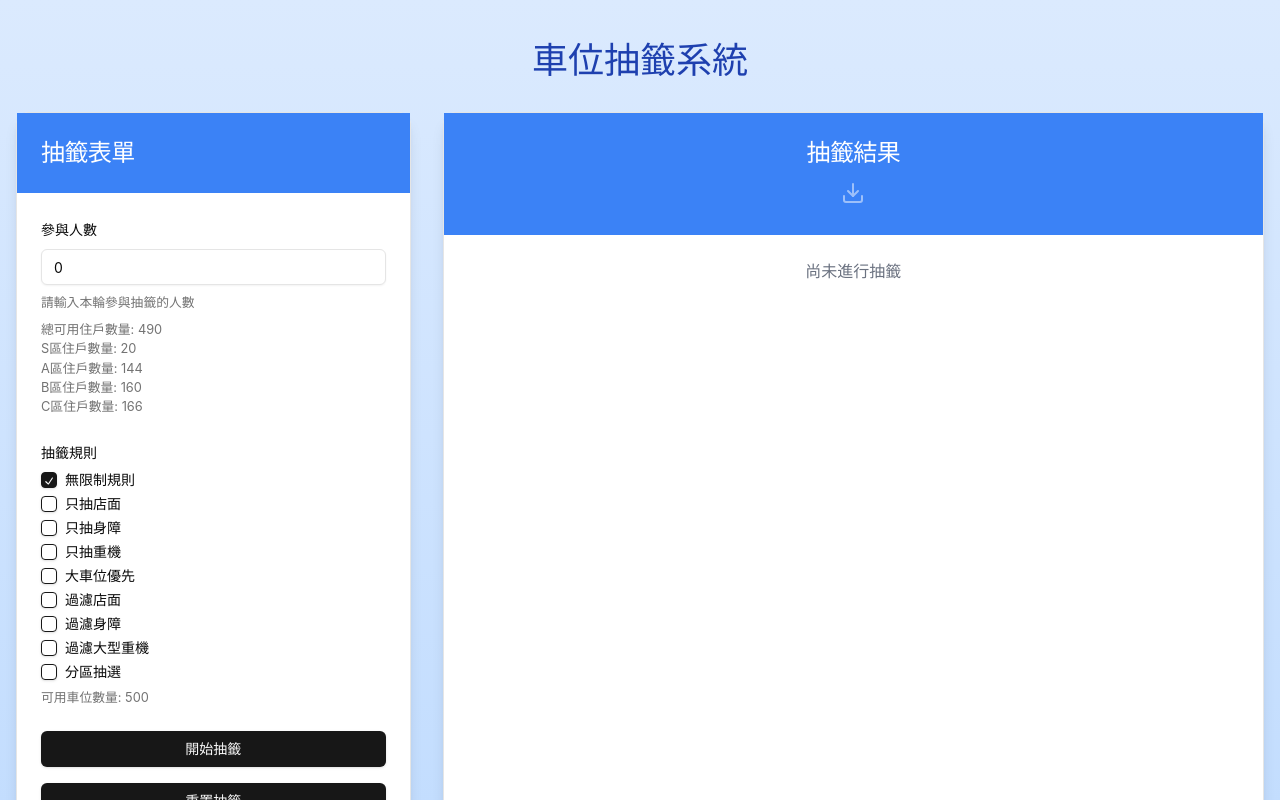
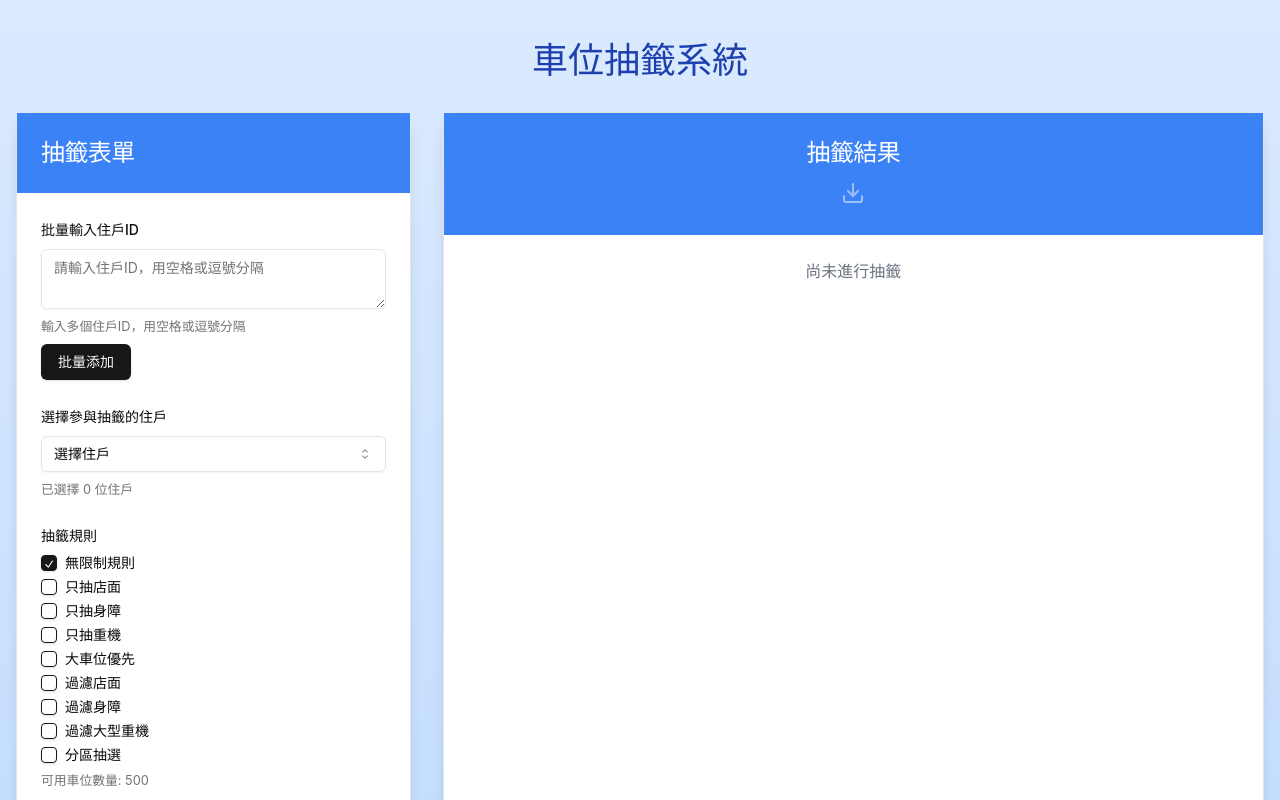
Before and after one commit to allen-hsu/parking-lottery, a React (Vite) app: page / in a window 1280 px wide. Shown: the top 800 px of the page. Built offline with nearby package versions, Linux system fonts and the light colour scheme; the HTML template or start-up script is replaced by a standard one.

Commit message:
add batch

```diff
--- a/src/components/LotteryForm.tsx
+++ b/src/components/LotteryForm.tsx
@@ -1,5 +1,5 @@
-import React from "react";
-import { useForm } from "react-hook-form";
+import React, { useState, useEffect } from "react";
+import { useForm, Controller } from "react-hook-form";
 import { zodResolver } from "@hookform/resolvers/zod";
 import * as z from "zod";
 import { Button } from "@/components/ui/button";
@@ -12,17 +12,25 @@ import {
   FormLabel,
   FormMessage,
 } from "@/components/ui/form";
-import { Input } from "@/components/ui/input";
 import { Checkbox } from "@/components/ui/checkbox";
+import { Textarea } from "@/components/ui/textarea";
 import {
   ParkingSpace,
   LotteryFormData,
   LotteryRules,
   Resident,
 } from "@/types/ParkingSpace";
+import {
+  Select,
+  SelectContent,
+  SelectItem,
+  SelectTrigger,
+  SelectValue,
+} from "@/components/ui/select";
 
 const formSchema = z.object({
-  participants: z.number().min(1, "至少需要1名參與者"),
+  selectedResidents: z.array(z.string()).min(1, "請至少選擇一位住戶"),
+  bulkInput: z.string(),
   rules: z.object({
     noRestriction: z.boolean(),
     onlyStore: z.boolean(),
@@ -40,17 +48,22 @@ interface LotteryFormProps {
   onSubmit: (data: LotteryFormData) => void;
   availableSpaces: ParkingSpace[];
   availableResidents: Resident[];
+  resetTrigger: number; // 新增這個 prop
 }
 
 const LotteryForm: React.FC<LotteryFormProps> = ({
   onSubmit,
   availableSpaces,
   availableResidents,
+  resetTrigger,
 }) => {
+  const [selectedResidents, setSelectedResidents] = useState<string[]>([]);
+
   const form = useForm<LotteryFormData>({
     resolver: zodResolver(formSchema),
     defaultValues: {
-      participants: 0,
+      selectedResidents: [],
+      bulkInput: "",
       rules: {
         noRestriction: true,
         onlyStore: false,
@@ -64,6 +77,26 @@ const LotteryForm: React.FC<LotteryFormProps> = ({
       },
     },
   });
+
+  // 添加一個 useEffect 來處理重置
+  useEffect(() => {
+    setSelectedResidents([]);
+    form.reset({
+      selectedResidents: [],
+      bulkInput: "",
+      rules: {
+        noRestriction: true,
+        onlyStore: false,
+        onlyDisabled: false,
+        onlyMotorcycle: false,
+        largePriority: false,
+        excludeStore: false,
+        excludeDisabled: false,
+        excludeMotorcycle: false,
+        areaRestriction: false,
+      },
+    });
+  }, [resetTrigger, form]);
 
   // 計算各區域的住戶數量
   const residentCounts = availableResidents.reduce(
@@ -116,32 +149,93 @@ const LotteryForm: React.FC<LotteryFormProps> = ({
     }).length;
   };
 
+  const handleResidentSelect = (residentId: string) => {
+    setSelectedResidents((prev) => {
+      if (prev.includes(residentId)) {
+        return prev.filter((id) => id !== residentId);
+      } else {
+        return [...prev, residentId];
+      }
+    });
+  };
+
+  const handleBulkInput = () => {
+    const bulkInput = form.getValues("bulkInput");
+    const inputIds = bulkInput.split(/[\s,]+/).filter(Boolean); // 分割輸入並過濾空字符串
+    const validIds = inputIds.filter((id) =>
+      availableResidents.some((resident) => resident.id === id)
+    );
+    setSelectedResidents(validIds);
+    form.setValue("selectedResidents", validIds);
+  };
+
   return (
     <Form {...form}>
       <form onSubmit={form.handleSubmit(onSubmit)} className="space-y-6">
         <FormField
           control={form.control}
-          name="participants"
+          name="bulkInput"
           render={({ field }) => (
             <FormItem>
-              <FormLabel>參與人數</FormLabel>
+              <FormLabel>批量輸入住戶ID</FormLabel>
               <FormControl>
-                <Input
-                  type="number"
+                <Textarea
+                  placeholder="請輸入住戶ID，用空格或逗號分隔"
                   {...field}
-                  onChange={(e) => field.onChange(+e.target.value)}
-                  className="bg-white"
                 />
               </FormControl>
               <FormDescription>
-                請輸入本輪參與抽籤的人數
-                <div className="mt-2">
-                  <p>總可用住戶數量: {residentCounts.total}</p>
-                  <p>S區住戶數量: {residentCounts.S}</p>
-                  <p>A區住戶數量: {residentCounts.A}</p>
-                  <p>B區住戶數量: {residentCounts.B}</p>
-                  <p>C區住戶數量: {residentCounts.C}</p>
-                </div>
+                輸入多個住戶ID，用空格或逗號分隔
+              </FormDescription>
+              <Button type="button" onClick={handleBulkInput}>
+                批量添加
+              </Button>
+            </FormItem>
+          )}
+        />
+        <FormField
+          control={form.control}
+          name="selectedResidents"
+          render={({ field }) => (
+            <FormItem>
+              <FormLabel>選擇參與抽籤的住戶</FormLabel>
+              <FormControl>
+                <Select onValueChange={(value) => handleResidentSelect(value)}>
+                  <SelectTrigger>
+                    <SelectValue placeholder="選擇住戶" />
+                  </SelectTrigger>
+                  <SelectContent>
+                    {availableResidents.map((resident) => (
+                      <SelectItem key={resident.id} value={resident.id}>
+                        {resident.unitNumber} ({resident.area}區)
+                      </SelectItem>
+                    ))}
+                  </SelectContent>
+                </Select>
+              </FormControl>
+              <div className="mt-2 space-y-2">
+                {selectedResidents.map((residentId) => {
+                  const resident = availableResidents.find(
+                    (r) => r.id === residentId
+                  );
+                  return (
+                    <div
+                      key={residentId}
+                      className="flex items-center space-x-2"
+                    >
+                      <Checkbox
+                        checked
+                        onCheckedChange={() => handleResidentSelect(residentId)}
+                      />
+                      <span>
+                        {resident?.unitNumber} ({resident?.area}區)
+                      </span>
+                    </div>
+                  );
+                })}
+              </div>
+              <FormDescription>
+                已選擇 {selectedResidents.length} 位住戶
               </FormDescription>
               <FormMessage />
             </FormItem>
--- /dev/null
+++ b/src/components/ui/textarea.tsx
@@ -0,0 +1,24 @@
+import * as React from "react"
+
+import { cn } from "@/lib/utils"
+
+export interface TextareaProps
+  extends React.TextareaHTMLAttributes<HTMLTextAreaElement> {}
+
+const Textarea = React.forwardRef<HTMLTextAreaElement, TextareaProps>(
+  ({ className, ...props }, ref) => {
+    return (
+      <textarea
+        className={cn(
+          "flex min-h-[60px] w-full rounded-md border border-input bg-transparent px-3 py-2 text-sm shadow-sm placeholder:text-muted-foreground focus-visible:outline-none focus-visible:ring-1 focus-visible:ring-ring disabled:cursor-not-allowed disabled:opacity-50",
+          className
+        )}
+        ref={ref}
+        {...props}
+      />
+    )
+  }
+)
+Textarea.displayName = "Textarea"
+
+export { Textarea }
--- a/src/pages/Home.tsx
+++ b/src/pages/Home.tsx
@@ -33,13 +33,14 @@ const Home: React.FC = () => {
   const [availableResidents, setAvailableResidents] =
     useState<Resident[]>(residents);
   const [error, setError] = useState<string | null>(null);
+  const [resetTrigger, setResetTrigger] = useState(0);
 
   useEffect(() => {
     setError(null);
   }, [availableSpaces]);
 
   const handleLotterySubmit = (formData: LotteryFormData) => {
-    const { participants, rules } = formData;
+    const { selectedResidents, rules } = formData;
     const winners: Array<{ resident: Resident; space: ParkingSpace }> = [];
 
     let eligibleSpaces = availableSpaces.filter((space) => {
@@ -53,27 +54,24 @@ const Home: React.FC = () => {
       return true;
     });
 
-    if (participants > eligibleSpaces.length) {
+    if (selectedResidents.length > eligibleSpaces.length) {
       setError(
-        `參與人數(${participants})超過可用車位數量(${eligibleSpaces.length})，請減少參與人數或更改抽籤規則。`
+        `選擇的住戶數量(${selectedResidents.length})超過可用車位數量(${eligibleSpaces.length})，請減少選擇的住戶數量或更改抽籤規則。`
       );
       return;
     }
 
-    if (participants > availableResidents.length) {
-      setError(
-        `參與人數(${participants})超過可用住戶數量(${availableResidents.length})，請減少參與人數。`
-      );
-      return;
-    }
+    const participatingResidents = availableResidents.filter((resident) =>
+      selectedResidents.includes(resident.id)
+    );
 
-    const shuffledResidents = [...availableResidents].sort(
+    const shuffledResidents = [...participatingResidents].sort(
       () => Math.random() - 0.5
     );
 
     const unassignedResidents: Resident[] = [];
 
-    for (let i = 0; i < participants; i++) {
+    for (let i = 0; i < shuffledResidents.length; i++) {
       const resident = shuffledResidents[i];
       let eligibleSpacesForResident = eligibleSpaces;
 
@@ -139,10 +137,10 @@ const Home: React.FC = () => {
     setAvailableSpaces(availableSpaces.filter((space) => space.isAvailable));
     setAvailableResidents(
       availableResidents.filter(
-        (resident) =>
-          !winners.some((winner) => winner.resident.id === resident.id)
+        (resident) => !selectedResidents.includes(resident.id)
       )
     );
+    setResetTrigger((prev) => prev + 1); // 在抽籤完成後觸發重置
   };
 
   const handleReset = () => {
@@ -152,6 +150,7 @@ const Home: React.FC = () => {
     );
     setAvailableResidents(residents);
     setError(null);
+    setResetTrigger((prev) => prev + 1); // 在重置時也觸發重置
   };
 
   const resultsRef = useRef<HTMLDivElement>(null);
@@ -184,6 +183,7 @@ const Home: React.FC = () => {
                   onSubmit={handleLotterySubmit}
                   availableSpaces={availableSpaces}
                   availableResidents={availableResidents}
+                  resetTrigger={resetTrigger} // 將 resetTrigger 傳遞給 LotteryForm
                 />
                 <Button onClick={handleReset} className="w-full">
                   重置抽籤
--- a/src/types/ParkingSpace.ts
+++ b/src/types/ParkingSpace.ts
@@ -18,7 +18,8 @@ export interface LotteryRules {
 }
 
 export interface LotteryFormData {
-  participants: number;
+  selectedResidents: string[];
+  bulkInput: string; // 新增
   rules: LotteryRules;
 }
 
```
